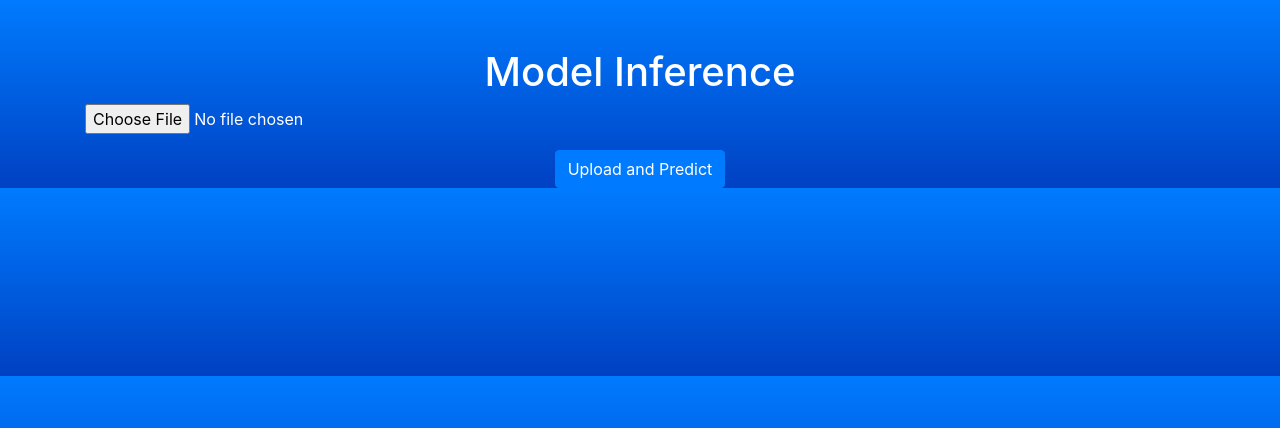
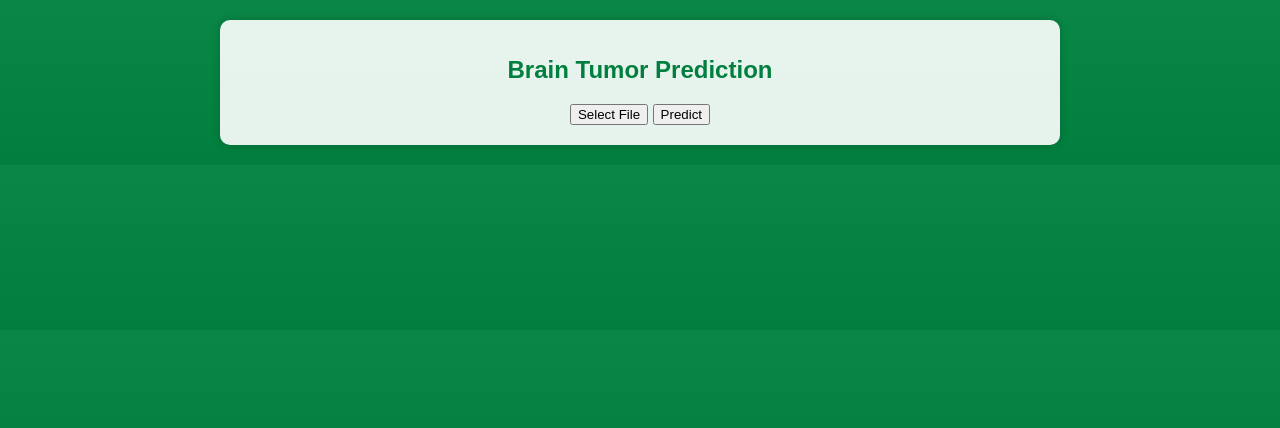
Before and after one commit to bhanu-code-repo/Brain-Tumor-Classification, a Flask app: page / in a window 1280 px wide. Shown: the top 428 px of the page. Run offline with Flask 3, Linux system fonts and the light colour scheme; some libraries are stand-ins or nearby versions.

Commit message:
flask app with notebook

```diff
--- a/app.py
+++ b/app.py
@@ -1,82 +1,136 @@
-import torch
-import torch.nn as nn
-from flask import Flask, render_template, request, jsonify
-from flask_bootstrap import Bootstrap
-from werkzeug.utils import secure_filename
-from PIL import Image
-import io
+# import os
+# import tensorflow as tf
+# from flask import Flask, render_template, request, redirect, url_for
+# from werkzeug.utils import secure_filename
+# from tensorflow.keras.preprocessing import image
+# from tensorflow.keras.applications.vgg16 import preprocess_input
+# import numpy as np
+
+# app = Flask(__name__)
+# app.config['UPLOAD_FOLDER'] = 'uploads'
+# app.config['ALLOWED_EXTENSIONS'] = {'jpg', 'jpeg', 'png'}
+
+# def allowed_file(filename):
+#     return '.' in filename and filename.rsplit('.', 1)[1].lower() in app.config['ALLOWED_EXTENSIONS']
+
+# def binary_classification_prediction(image_path, threshold=0.5):
+#     try:
+#         # Load the pre-trained model
+#         model_path = 'brain_tumor_model.h5'  # Replace with the path to your model
+#         model = tf.keras.models.load_model(model_path)
+
+#         # Load and preprocess the image
+#         img = image.load_img(image_path, target_size=(224, 224))  # Adjust target_size as needed
+#         x = image.img_to_array(img)
+#         x = np.expand_dims(x, axis=0)
+#         x = preprocess_input(x)
+
+#         # Make predictions
+#         predictions = model.predict(x)
+
+#         # Classify based on the threshold
+#         if predictions[0][0] > threshold:
+#             binary_class = 1  # Class 1
+#             match_percentage = predictions[0][0] * 100
+#         else:
+#             binary_class = 0  # Class 0
+#             match_percentage = (1 - predictions[0][0]) * 100
+
+#         return binary_class, match_percentage
+
+#     except Exception as e:
+#         return None, None
+
+# @app.route('/')
+# def index():
+#     return render_template('index.html', prediction_result=None)
+
+# @app.route('/upload', methods=['POST'])
+# def upload_file():
+#     if 'file' not in request.files:
+#         return render_template('index.html', prediction_result="No file provided.")
+
+#     file = request.files['file']
+
+#     if file.filename == '':
+#         return render_template('index.html', prediction_result="No selected file.")
+
+#     if file and allowed_file(file.filename):
+#         filename = secure_filename(file.filename)
+#         file_path = os.path.join('uploads', filename)
+#         file.save(file_path)
+
+#         # Perform binary classification prediction
+#         binary_class, match_percentage = binary_classification_prediction(file_path)
+
+#         if binary_class is not None:
+#             if binary_class == 1:
+#                 prediction_result = f"Tumor Detected (Match Percentage: {match_percentage:.2f}%)"
+#             else:
+#                 prediction_result = f"No Tumor Detected (Match Percentage: {match_percentage:.2f}%)"
+#         else:
+#             prediction_result = "Prediction failed. Please try again."
+
+#         return render_template('index.html', prediction_result=prediction_result)
+#     else:
+#         return render_template('index.html', prediction_result="Invalid file format. Please upload a valid image.")
+
+# if __name__ == '__main__':
+#     os.makedirs(app.config['UPLOAD_FOLDER'], exist_ok=True)
+#     app.run(debug=True)
+
+import os
+import numpy as np
+from flask import Flask, render_template, request
+from tensorflow.keras.preprocessing import image
+from tensorflow.keras.applications.mobilenet_v2 import preprocess_input
+import tensorflow as tf
 
 app = Flask(__name__)
-Bootstrap(app)
+model_path = 'models/brain_tumor_model.h5'  # Path to your brain tumor prediction model
+app.config['UPLOAD_FOLDER'] = 'uploads'
+app.config['ALLOWED_EXTENSIONS'] = {'jpg', 'jpeg', 'png'}
 
-# Define your model architecture
-class YourModel(nn.Module):
-    def __init__(self, num_classes):
-        super(YourModel, self).__init__()
-        # Define your model layers here (e.g., convolutional layers, fully connected layers)
-        self.conv1 = nn.Conv2d(3, 64, kernel_size=3, stride=1, padding=1)
-        self.relu = nn.ReLU()
-        self.fc1 = nn.Linear(64 * 56 * 56, num_classes)  # Adjust input size based on your model
-
-    def forward(self, x):
-        # Define the forward pass of your model
-        x = self.conv1(x)
-        x = self.relu(x)
-        x = x.view(x.size(0), -1)  # Flatten the tensor
-        x = self.fc1(x)
-        return x
-
-# Create an instance of your model
-model = YourModel(num_classes=4)  # Adjust the number of classes as needed
-
-# Load the saved model weights
-model.load_state_dict(torch.load('model.pth'))
-model.eval()  # Set the model to evaluation mode
-
-# Function to preprocess the uploaded image
-def preprocess_image(image):
-    transform = torch.nn.Sequential(
-        torch.nn.Resize((224, 224)),
-        torch.nn.ToTensor(),
-        torch.nn.Normalize([0.485, 0.456, 0.406], [0.229, 0.224, 0.225])
-    )
-    image = transform(image).unsqueeze(0)  # Add batch dimension
-    return image
+def allowed_file(filename):
+    return '.' in filename and filename.rsplit('.', 1)[1].lower() in app.config['ALLOWED_EXTENSIONS']
 
 @app.route('/', methods=['GET', 'POST'])
 def index():
     if request.method == 'POST':
-        # Check if a file was uploaded
-        if 'file' not in request.files:
-            return render_template('index.html', error='No file part')
+        file = request.files['file']
+        if file and allowed_file(file.filename):
+            # Save the uploaded image
+            image_path = os.path.join('uploads', file.filename)
+            file.save(image_path)
 
-        file = request.files['file']
+            # Load the pre-trained model
+            model = tf.keras.models.load_model(model_path)
 
-        # Check if the file has a filename
-        if file.filename == '':
-            return render_template('index.html', error='No selected file')
+            # Load and preprocess the image
+            img = image.load_img(image_path, target_size=(224, 224))
+            print(image_path)
+            x = image.img_to_array(img)
+            x = np.expand_dims(x, axis=0)
+            x = preprocess_input(x)
 
-        # Check if the file is allowed
-        allowed_extensions = {'jpg', 'jpeg', 'png'}
-        if not '.' in file.filename or file.filename.split('.')[-1].lower() not in allowed_extensions:
-            return render_template('index.html', error='Invalid file type')
+            # Make predictions
+            predictions = model.predict(x)
 
-        # Read the image from the request
-        image = Image.open(io.BytesIO(file.read()))
+            # Classify based on the threshold
+            threshold = 0.5
+            if predictions[0][0] > threshold:
+                binary_class = 'Tumor'
+                match_percentage = predictions[0][0] * 100
+            else:
+                binary_class = 'No Tumor'
+                match_percentage = (1 - predictions[0][0]) * 100
 
-        # Preprocess the image
-        input_data = preprocess_image(image)
+            return render_template('index.html', result=(binary_class, round(match_percentage, 2), image_path))
+        else:
+            return render_template('index.html')
 
-        # Perform inference using the loaded model
-        with torch.no_grad():
-            outputs = model(input_data)
-            # Process the model's output to obtain predictions
-
-        # Return the predictions
-        predictions = ['Class 1', 'Class 2', 'Class 3']  # Replace with your actual predictions
-        return render_template('index.html', predictions=predictions)
-
-    return render_template('index.html')
+    return render_template('index.html', result=None)
 
 if __name__ == '__main__':
+    os.makedirs(app.config['UPLOAD_FOLDER'], exist_ok=True)
     app.run(debug=True)
--- /dev/null
+++ b/requirements.txt
@@ -0,0 +1 @@
+flask
--- /dev/null
+++ b/static/style.css
@@ -0,0 +1,80 @@
+/* Apply a dark green gradient background */
+body {
+  background: linear-gradient(180deg, #0a8747 0%, #007f3e 100%);
+  font-family: Arial, sans-serif;
+  color: #fff;
+  margin: 0;
+  padding: 0;
+}
+
+/* Style the container for content */
+.container {
+  background-color: rgba(255, 255, 255, 0.9);
+  padding: 20px;
+  margin: 20px auto;
+  border-radius: 10px;
+  box-shadow: 0px 0px 10px rgba(0, 0, 0, 0.2);
+  max-width: 800px;
+  text-align: center;
+}
+
+/* Style headings */
+h1 {
+  color: #007f3e;
+  font-size: 24px;
+  margin-bottom: 20px;
+}
+
+h2 {
+  color: #007f3e;
+  font-size: 20px;
+  margin-top: 20px;
+}
+
+h3 {
+  color: blue;
+  font-size: 20px;
+  margin-top: 20px;
+}
+
+/* Style file input */
+input[type="file"] {
+  display: none;
+}
+
+/* Style the upload button */
+label.upload-btn {
+  display: inline-block;
+  background-color: #007f3e;
+  color: #fff;
+  padding: 10px 20px;
+  border-radius: 5px;
+  cursor: pointer;
+  font-weight: bold;
+}
+
+label.upload-btn:hover {
+  background-color: #0a8747;
+}
+
+/* Style uploaded image */
+img.uploaded-img {
+  max-width: 100%;
+  margin-top: 20px;
+  border-radius: 5px;
+  box-shadow: 0px 0px 10px rgba(0, 0, 0, 0.2);
+}
+
+/* Style prediction results */
+p {
+  font-size: 18px;
+  margin-top: 20px;
+  color: blue;
+}
+
+/* Style error messages */
+p.error-msg {
+  color: #ff0000;
+  font-weight: bold;
+  margin-top: 10px;
+}
--- a/templates/index.html
+++ b/templates/index.html
@@ -1,31 +1,39 @@
 <!DOCTYPE html>
-<html>
+<html lang="en">
   <head>
-    <title>Model Inference</title>
-    <link rel="stylesheet" href="https://maxcdn.bootstrapcdn.com/bootstrap/4.5.2/css/bootstrap.min.css">
+    <meta charset="UTF-8" />
+    <meta name="viewport" content="width=device-width, initial-scale=1.0" />
+    <link
+      rel="stylesheet"
+      href="{{ url_for('static', filename='style.css') }}"
+    />
+    <title>Brain Tumor Prediction</title>
   </head>
-<body style="background: linear-gradient(to bottom, #007bff, #0041c2); color: white; text-align: center;">
+  <body>
     <div class="container mt-5">
-        <h1>Model Inference</h1>
+      <h1 class="mb-4">Brain Tumor Prediction</h1>
       <form method="POST" enctype="multipart/form-data">
-            <div class="form-group">
-                <input type="file" name="file" accept=".jpg, .jpeg, .png" class="form-control-file">
-            </div>
-            <button type="submit" class="btn btn-primary">Upload and Predict</button>
+        <!-- Add a hidden input field to hold the selected file -->
+        <input type="file" name="file" id="fileInput" style="display: none" />
+        <button type="button" class="btn btn-primary" onclick="selectFile()">
+          Select File
+        </button>
+        <button type="submit" class="btn btn-primary">Predict</button>
       </form>
-        {% if error %}
-            <div class="alert alert-danger mt-3">{{ error }}</div>
-        {% endif %}
-        {% if predictions %}
-            <div class="alert alert-success mt-3">
-                <h4>Predictions:</h4>
-                <ul>
-                    {% for prediction in predictions %}
-                        <li>{{ prediction }}</li>
-                    {% endfor %}
-                </ul>
+      {% if result %}
+      <div class="mt-4">
+        <h3>Prediction Result:</h3>
+        <p>Class: {{ result[0] }}</p>
+        <p>Percentage: {{ result[1] }}%</p>
+        <img src="{{ result[2] }}" class="img-fluid" alt="MRI Image" />
       </div>
       {% endif %}
     </div>
+    <!-- JavaScript to trigger file input click -->
+    <script>
+      function selectFile() {
+        document.getElementById("fileInput").click();
+      }
+    </script>
   </body>
 </html>
```
Also changed, not shown: research/toolkit.py (added, +53 -0 lines), 4 other files. Lines whose indentation alone changed are shown as unchanged.
